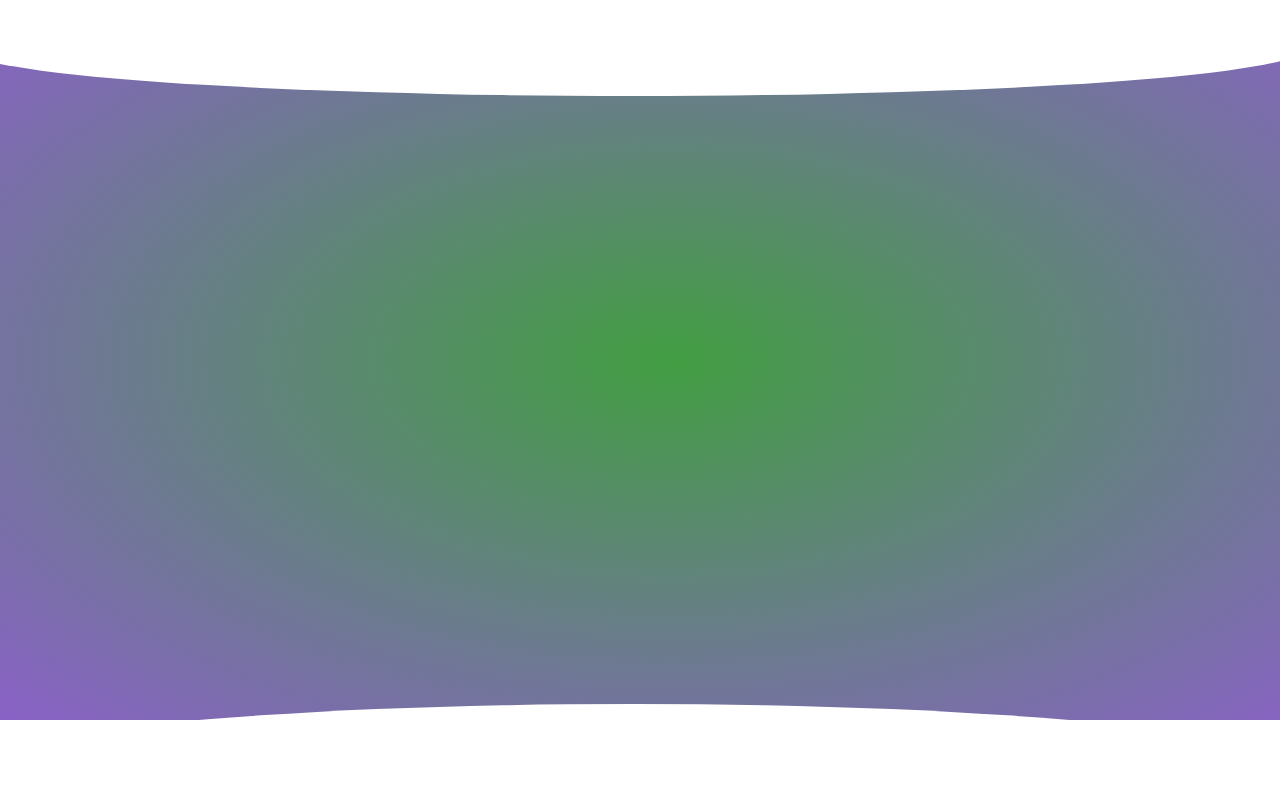
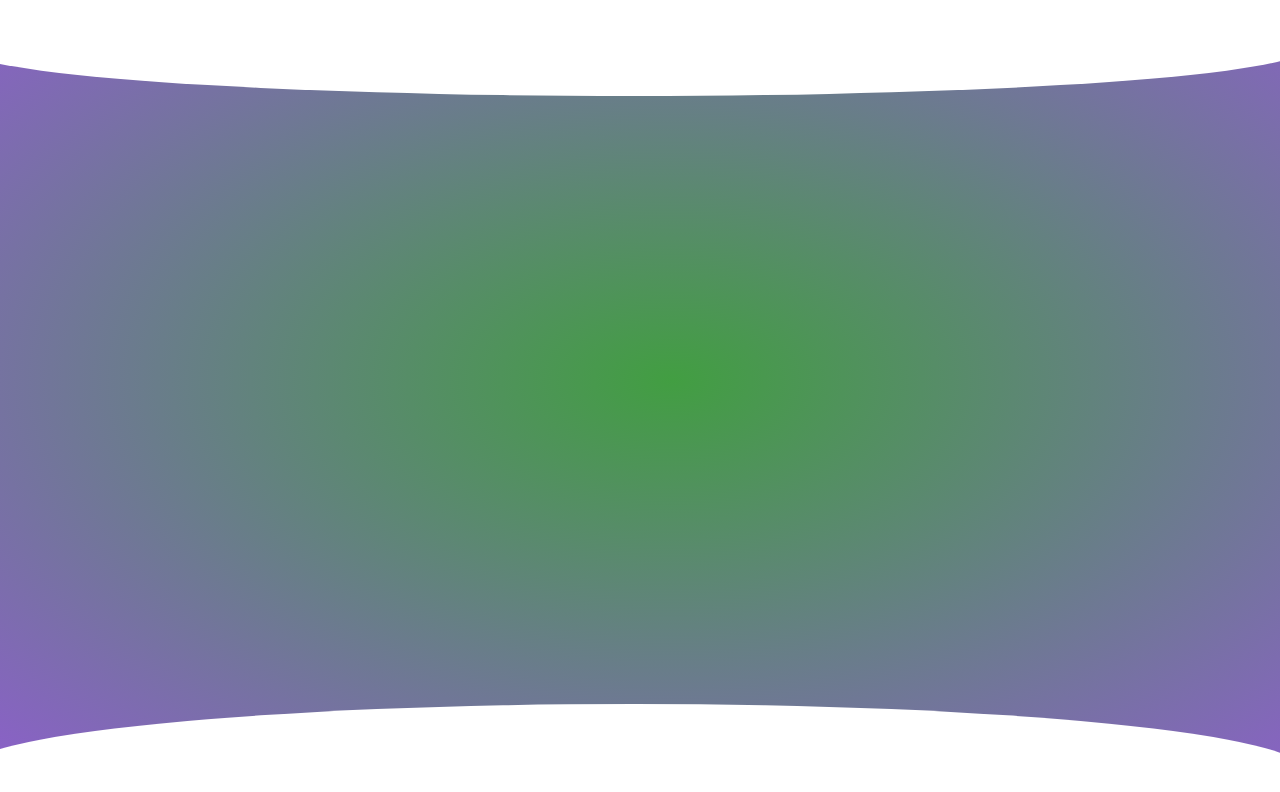
Before and after one commit to DanKlaver15/flashcards, a React (Create React App) app in the folder flashcards/: page / in a window 1280 px wide. Shown: the top 792 px of the page. Built offline with nearby package versions, Linux system fonts and the light colour scheme.

Commit message:
Changed sizing to fit the page.

```diff
--- a/flashcards/src/components/app.css
+++ b/flashcards/src/components/app.css
@@ -4,7 +4,7 @@ html, body {
 }
 
 body {
-	min-height: 100vh;
+	min-height: 98vh;
 	width: 100vh;
 }
 
@@ -13,7 +13,7 @@ body {
 }
 
 div#main {
-	min-height: 90vh;
+	min-height: 95vh;
 	width: 105vw;
 	left: -10%;
 	background: radial-gradient(#429E42, #8A61C7);
```
